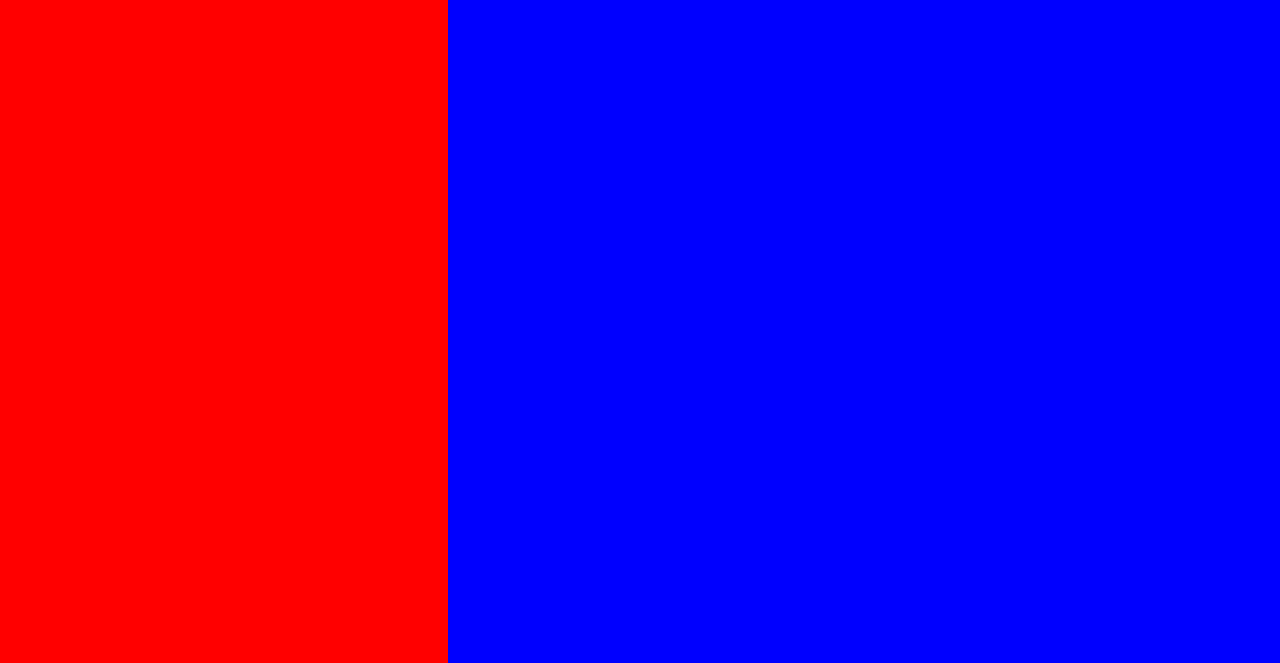
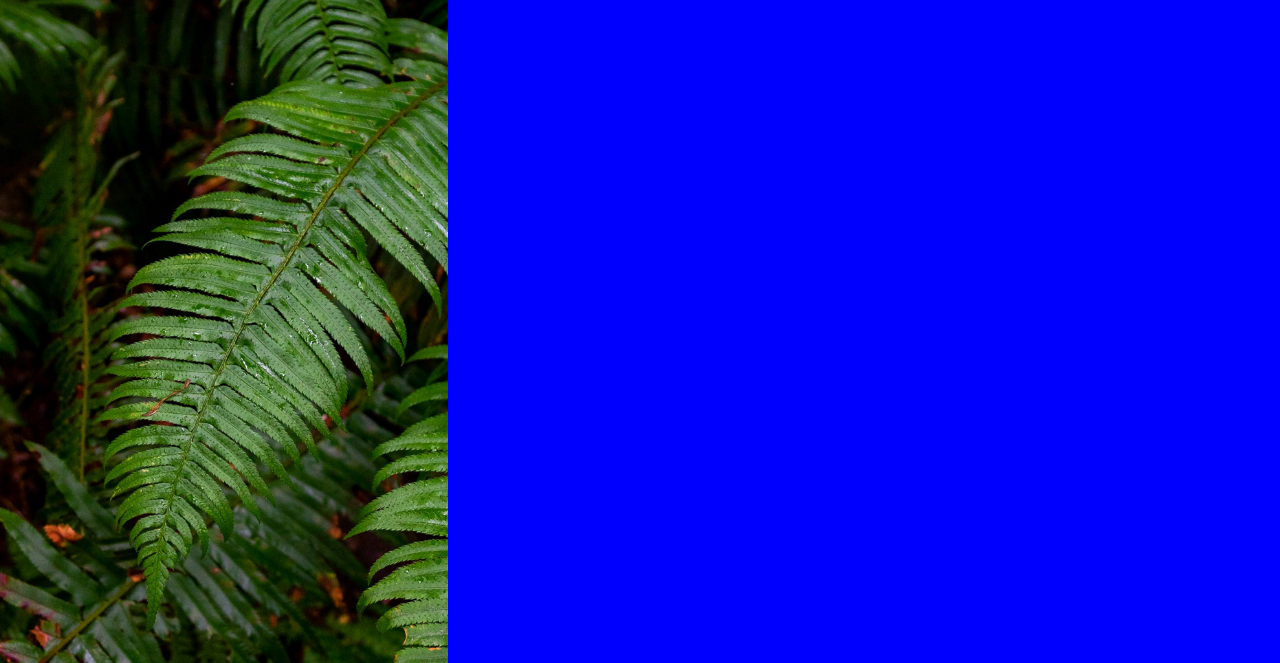
Before and after one commit to biddenboi/Sign-Up-Form, a plain HTML site: page index.html in a window 1280 px wide. Shown: the part 137-800 px from the top of the page. Drawn offline with Linux system fonts and the light colour scheme.

Commit message:
added background image to left banner

```diff
--- a/styles.css
+++ b/styles.css
@@ -16,8 +16,9 @@ body, html {
 }
 
 .banner {
-    background-color: red;
     width:35vw;
+    background-image:url("assets/halie-west-25xggax4bSA-unsplash.jpg");
+    background-size:50vw;
 }
 
 .formArea {
```
